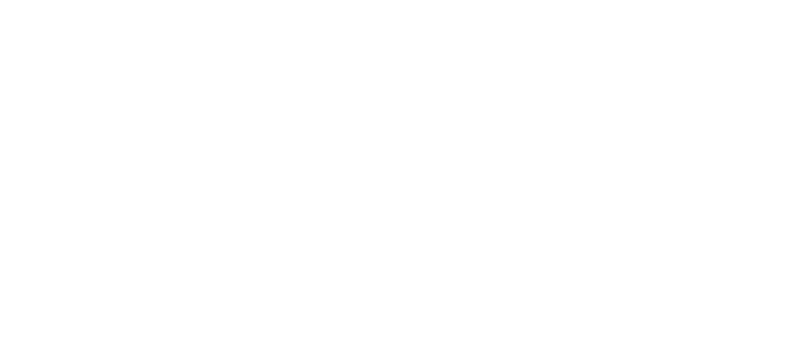
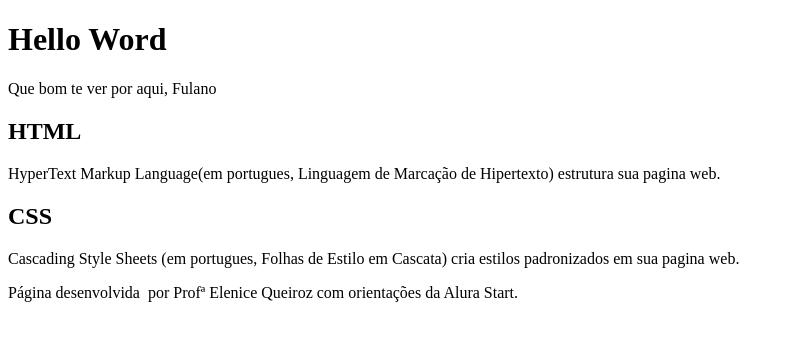
Before and after one commit to prof-Le/HELLO-WORD, a plain HTML site: page index.html in a window 1280 px wide. Shown: the whole page, without its empty margins (0-790 px from the left). Drawn offline with Linux system fonts and the light colour scheme.

Commit message:
Atualização html

```diff
--- a/index.html
+++ b/index.html
@@ -6,6 +6,24 @@
     <title>Hello word</title>
 </head>
 <body>
+ <header>
+    <h1>Hello Word</h1>
+    <p>Que bom te ver por aqui, Fulano</p>
 
+ </header>
+
+ <section>
+    <h2>HTML</h2>
+    <P>HyperText Markup Language(em portugues, Linguagem de Marcação de Hipertexto) estrutura sua pagina web.</P>
+
+    <h2>CSS</h2>
+    <P>Cascading Style Sheets (em portugues, Folhas de Estilo em Cascata) cria estilos padronizados em sua pagina web.</P>
+ </section>
+
+ <footer>
+    <p>Página desenvolvida  por Profª Elenice Queiroz com orientações da Alura Start.</p>
+
+
+ </footer>
 </body>
 </html>
```
